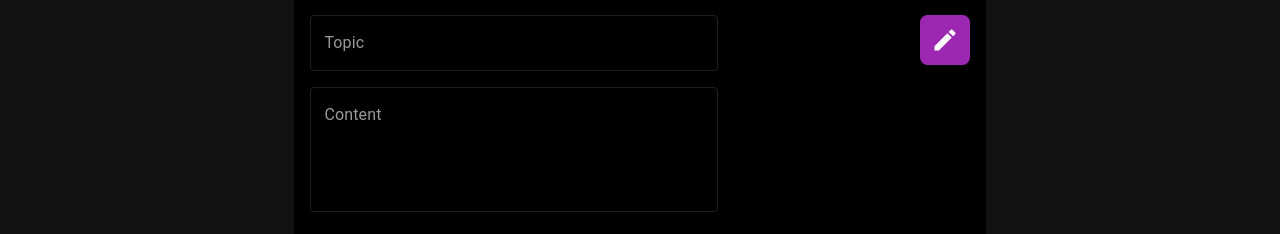
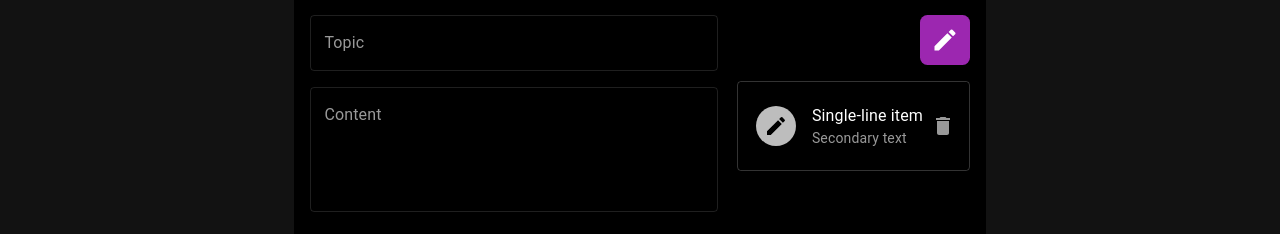
Before and after one commit to Nic-DC/Mate, a React (Create React App) app in the folder client/: page /journal in a window 1280 px wide. Shown: the part 217-451 px from the top of the page. Built offline with nearby package versions, Linux system fonts and the light colour scheme; no server answers.

Commit message:
EntriesList - UI

```diff
--- /dev/null
+++ b/client/src/components/EntriesList.jsx
@@ -0,0 +1,94 @@
+import * as React from "react";
+import { styled } from "@mui/material/styles";
+import Box from "@mui/material/Box";
+import List from "@mui/material/List";
+import ListItem from "@mui/material/ListItem";
+import ListItemAvatar from "@mui/material/ListItemAvatar";
+import ListItemIcon from "@mui/material/ListItemIcon";
+import ListItemText from "@mui/material/ListItemText";
+import Avatar from "@mui/material/Avatar";
+import IconButton from "@mui/material/IconButton";
+import FormGroup from "@mui/material/FormGroup";
+import FormControlLabel from "@mui/material/FormControlLabel";
+import Checkbox from "@mui/material/Checkbox";
+import Grid from "@mui/material/Grid";
+import { useEffect, useState } from "react";
+import FolderIcon from "@mui/icons-material/Folder";
+import DeleteIcon from "@mui/icons-material/Delete";
+import TextField from "@mui/material/TextField";
+import { createTheme, ThemeProvider } from "@mui/material/styles";
+import Button from "@mui/material/Button";
+import CreateIcon from "@mui/icons-material/Create";
+
+// function generate(element) {
+//   return [0, 1, 2].map((value) =>
+//     React.cloneElement(element, {
+//       key: value,
+//     })
+//   );
+// }
+
+const theme = createTheme({
+  palette: {
+    background: {
+      default: "rgba(0, 0, 0, 1)",
+    },
+    primary: {
+      main: "#90caf9",
+    },
+  },
+});
+
+const Demo = styled("div")(({ theme }) => ({
+  backgroundColor: theme.palette.background.default,
+}));
+
+const EntriesList = () => {
+  return (
+    <ThemeProvider theme={theme}>
+      <Box sx={{ width: "100%" }}>
+        <Box
+          sx={{
+            display: "flex",
+            alignItems: "center",
+            justifyContent: "flex-end",
+            marginTop: 2,
+            marginBottom: 2,
+          }}
+        >
+          <Box
+            sx={{
+              display: "flex",
+              alignItems: "center",
+              justifyContent: "center",
+              border: "1px solid rgba(255, 255, 255, 0.2)",
+              borderRadius: 1,
+              width: "92.5%",
+            }}
+          >
+            <Demo>
+              <List sx={{ color: "white" }}>
+                <ListItem>
+                  <ListItemAvatar>
+                    <Avatar>
+                      <CreateIcon />
+                    </Avatar>
+                  </ListItemAvatar>
+                  <ListItemText
+                    primary="Single-line item"
+                    secondaryTypographyProps={{ color: "rgba(255, 255, 255, 0.6)" }}
+                    secondary="Secondary text"
+                  />
+                  <IconButton edge="end" aria-label="delete">
+                    <DeleteIcon sx={{ color: "rgba(255, 255, 255, 0.6)" }} />
+                  </IconButton>
+                </ListItem>
+              </List>
+            </Demo>
+          </Box>
+        </Box>
+      </Box>
+    </ThemeProvider>
+  );
+};
+export default EntriesList;
--- a/client/src/components/pages/Journal.jsx
+++ b/client/src/components/pages/Journal.jsx
@@ -6,6 +6,7 @@ import { styled } from "@mui/material/styles";
 import { Box } from "@mui/system";
 import Search from "../Search";
 import Entries from "../Entries";
+import EntriesList from "../EntriesList";
 
 const theme = createTheme({
   palette: {
@@ -160,6 +161,7 @@ const Journal = () => {
         <Box sx={{ width: "40%", display: "flex", flexDirection: "column", alignItems: "flex-end" }}>
           <Search />
           <Entries count={count} />
+          <EntriesList />
         </Box>
       </Box>
     </ThemeProvider>
```
